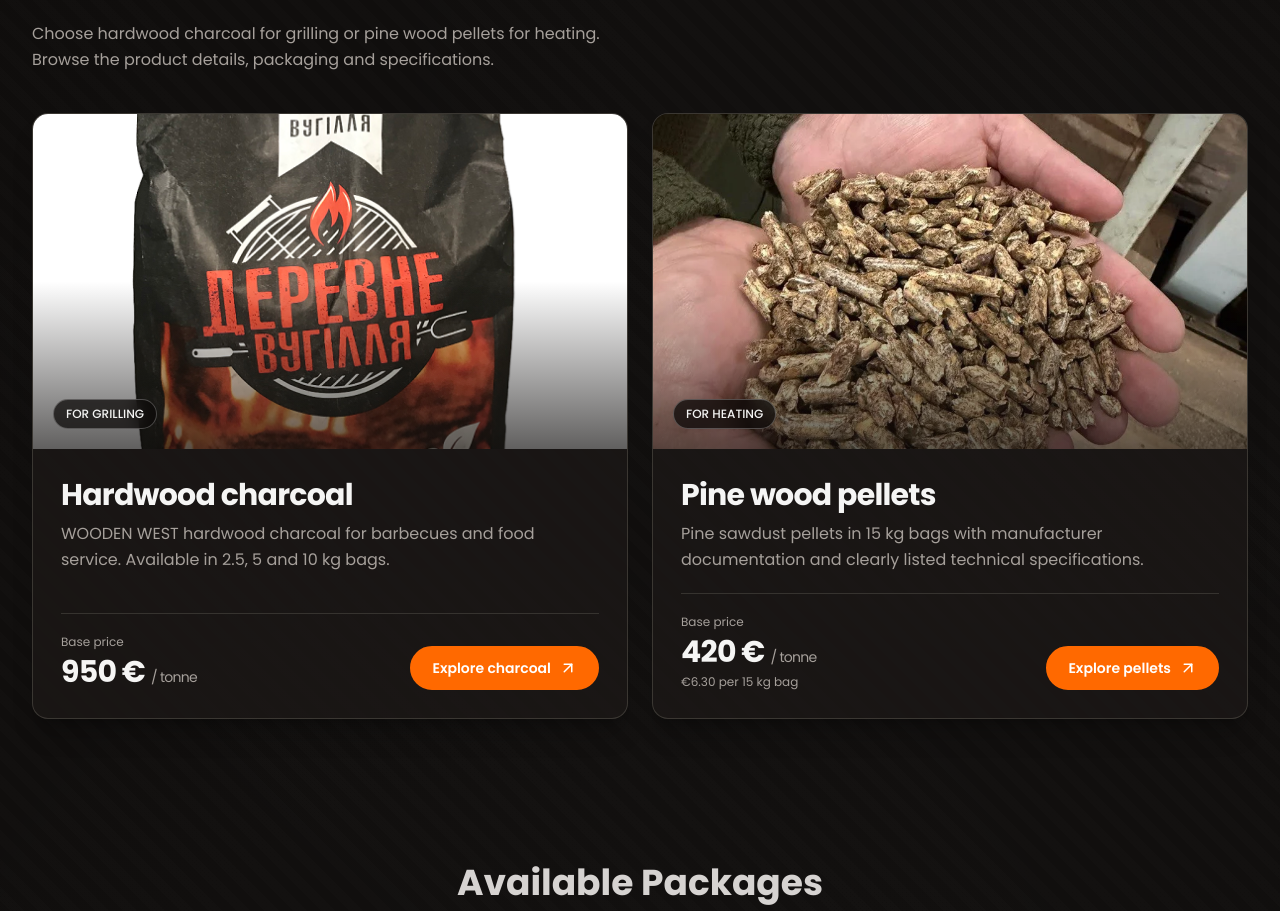
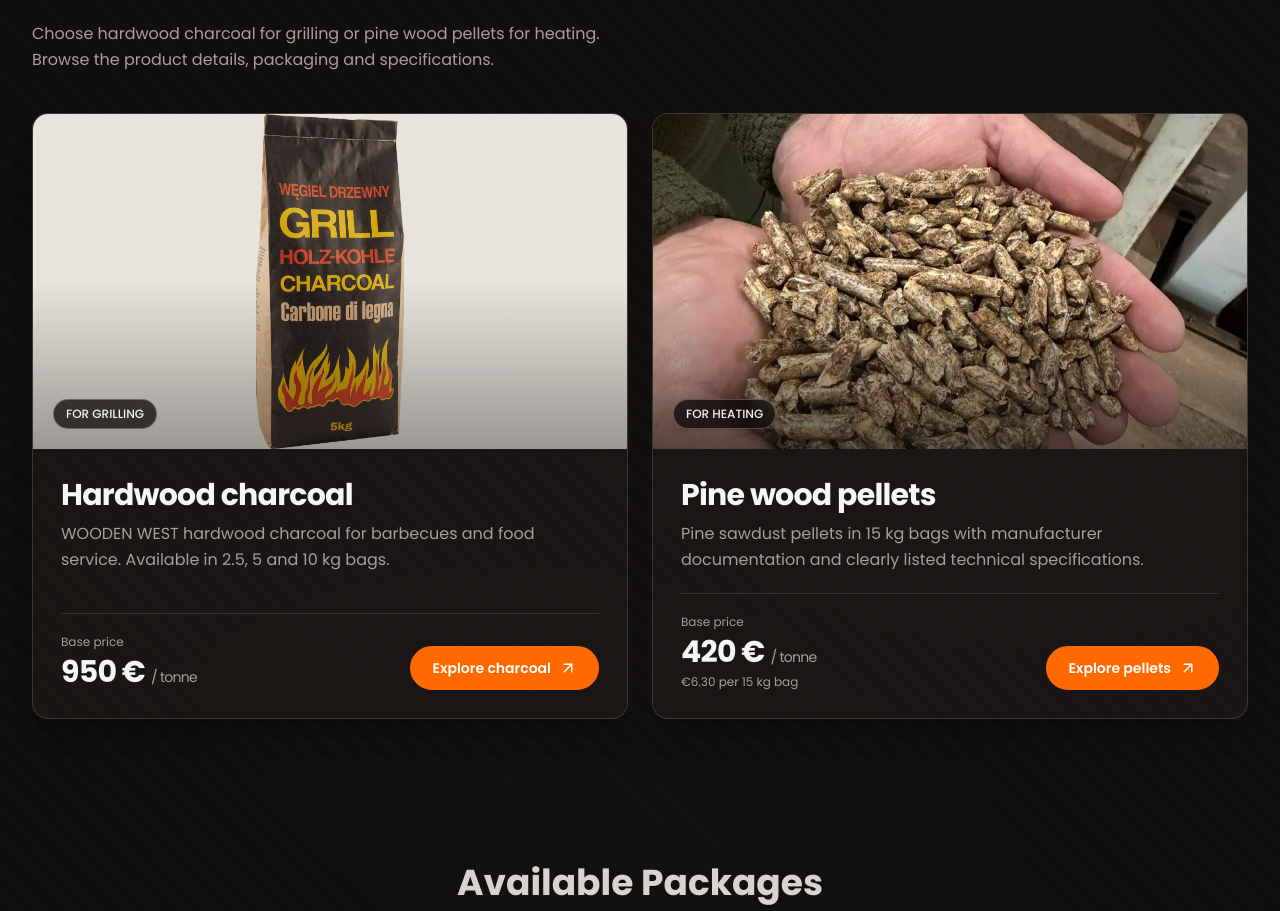
Before and after one commit to guitobi/coal-lending, a React (Vite) app in the folder client/: page / in a window 1280 px wide. Shown: the part 1134-2045 px from the top of the page. Built offline with nearby package versions, Linux system fonts and the light colour scheme; no server answers.

Commit message:
fix: use existing GRILL charcoal packaging image in product card

```diff
--- a/client/src/features/Home/ProductCategories.jsx
+++ b/client/src/features/Home/ProductCategories.jsx
@@ -3,7 +3,7 @@ import { Link } from "react-router";
 import { useTranslation } from "react-i18next";
 
 const products = [
-  { id: "charcoal", href: "/order", image: "/coal.webp", price: "950 €" },
+  { id: "charcoal", href: "/order", image: "/coal_in_bag.webp", price: "950 €" },
   { id: "pellet", href: "/pellet", image: "/pellet/pellet-granules.webp", price: "420 €" },
 ];
 
@@ -20,9 +20,9 @@ export default function ProductCategories() {
       <div className="grid grid-cols-1 gap-5 md:grid-cols-2 md:gap-6">
         {products.map((product) => (
           <article key={product.id} className="group flex min-w-0 flex-col overflow-hidden rounded-2xl border border-stone-700/80 bg-stone-900/75 shadow-xl shadow-black/20 transition-colors duration-300 hover:border-orange-500/65">
-            <Link to={product.href} aria-label={t(`products.${product.id}.view`)} className="relative block aspect-[16/10] overflow-hidden bg-stone-800 focus-visible:outline-2 focus-visible:outline-offset-[-3px] focus-visible:outline-orange-400 sm:aspect-[16/9]">
-              <img src={product.image} alt={t(`products.${product.id}.imageAlt`)} loading="lazy" decoding="async" className="h-full w-full object-cover transition-transform duration-500 motion-safe:group-hover:scale-[1.03]" />
-              <div aria-hidden="true" className="pointer-events-none absolute inset-0 bg-gradient-to-t from-stone-950/65 via-transparent to-transparent" />
+            <Link to={product.href} aria-label={t(`products.${product.id}.view`)} className={`relative block aspect-[16/10] overflow-hidden focus-visible:outline-2 focus-visible:outline-offset-[-3px] focus-visible:outline-orange-400 sm:aspect-[16/9] ${product.id === "charcoal" ? "bg-[#e8e4dd]" : "bg-stone-800"}`}>
+              <img src={product.image} alt={t(`products.${product.id}.imageAlt`)} loading="lazy" decoding="async" className={`h-full w-full transition-transform duration-500 motion-safe:group-hover:scale-[1.03] ${product.id === "charcoal" ? "object-contain mix-blend-multiply" : "object-cover"}`} />
+              <div aria-hidden="true" className={`pointer-events-none absolute inset-0 bg-gradient-to-t via-transparent to-transparent ${product.id === "charcoal" ? "from-stone-950/35" : "from-stone-950/65"}`} />
               <span className="absolute bottom-4 left-4 rounded-full border border-white/25 bg-stone-950/75 px-3 py-1.5 text-xs font-medium text-stone-100 backdrop-blur-sm sm:bottom-5 sm:left-5">{t(`products.${product.id}.tag`)}</span>
             </Link>
             <div className="flex flex-1 flex-col gap-5 p-5 sm:p-7">
```
